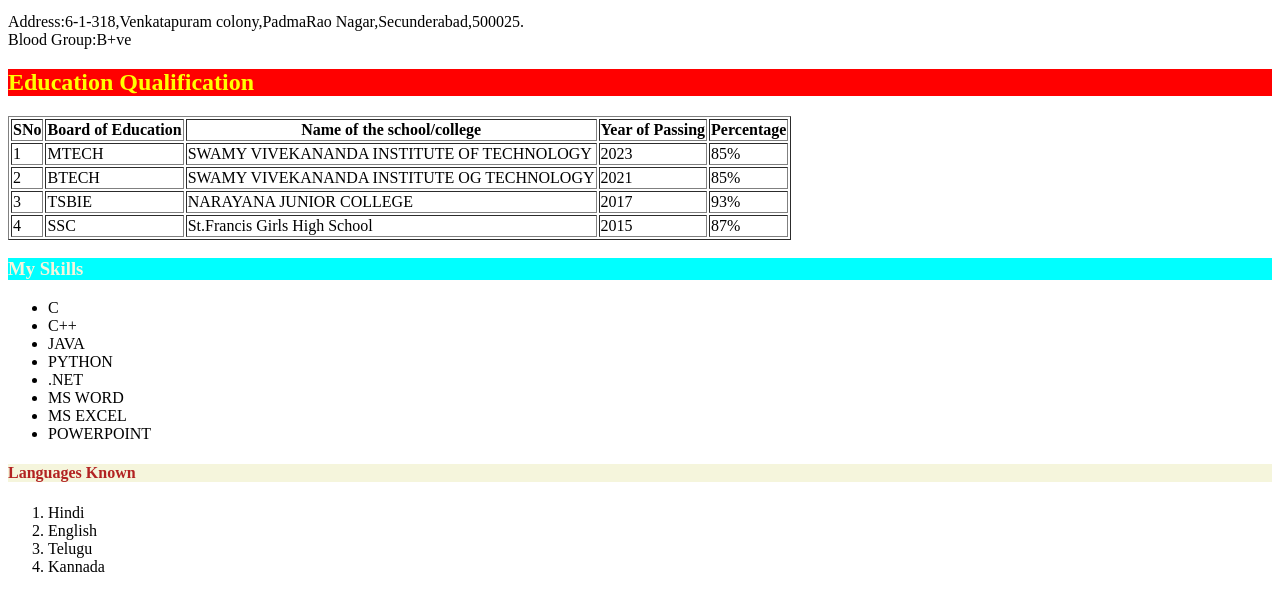
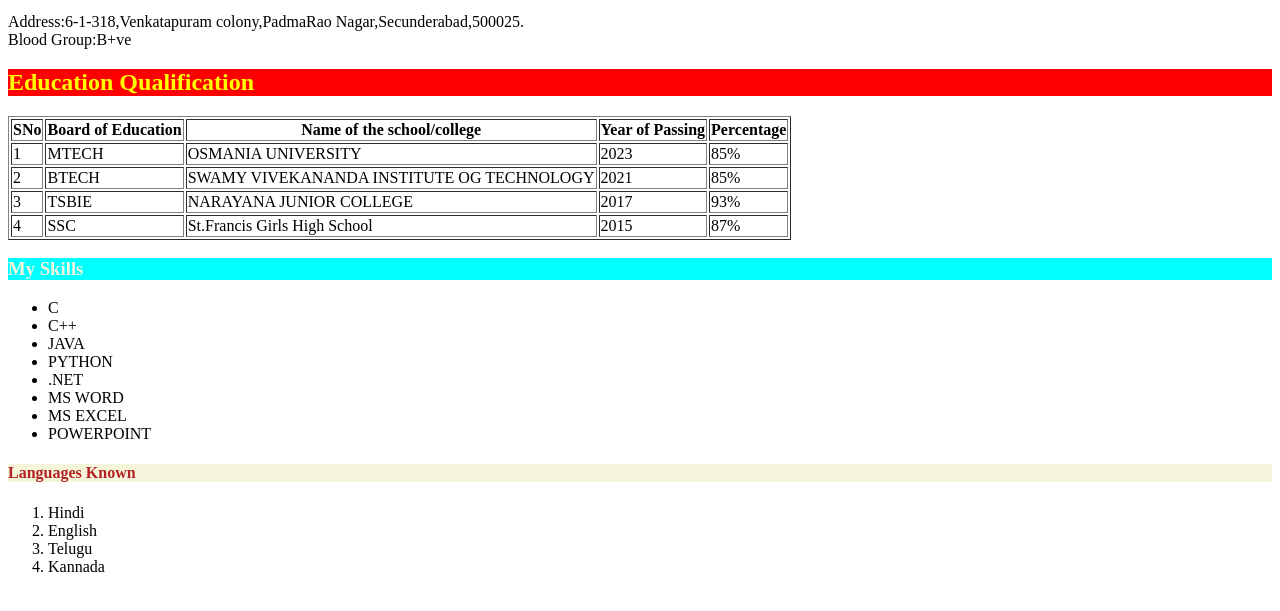
Before and after one commit to shaarvariupadhya/shaarvariupadhya.github.io, a plain HTML site: page index.html in a window 1280 px wide. Shown: the part 137-748 px from the top of the page. Drawn offline with Linux system fonts and the light colour scheme.

Commit message:
Update index.html

```diff
--- a/index.html
+++ b/index.html
@@ -36,7 +36,7 @@
   <tr>
     <td>1</td>
     <td>MTECH</td>
-    <td>SWAMY VIVEKANANDA INSTITUTE OF TECHNOLOGY</td>
+    <td>OSMANIA UNIVERSITY</td>
     <td>2023</td>
       <td>85%</td>
   </tr>
```
